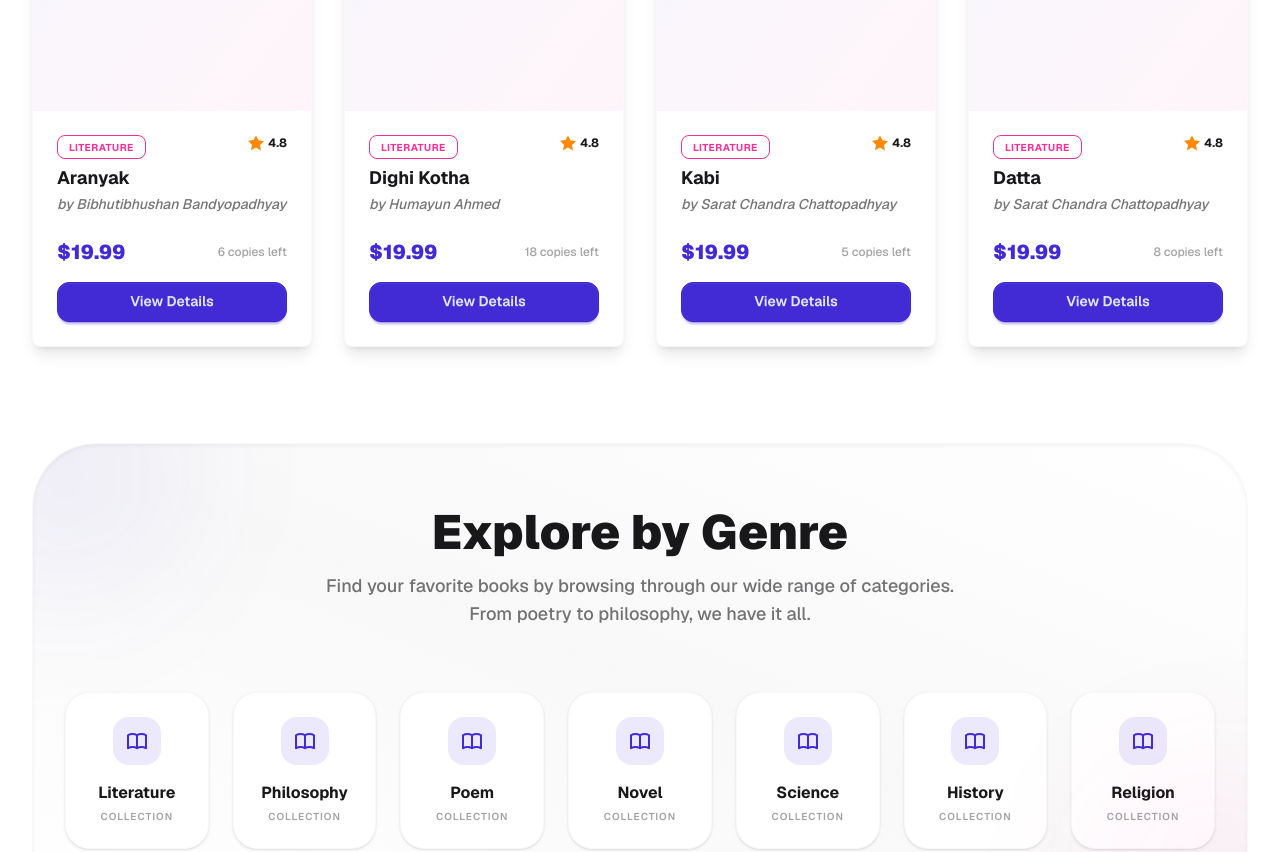
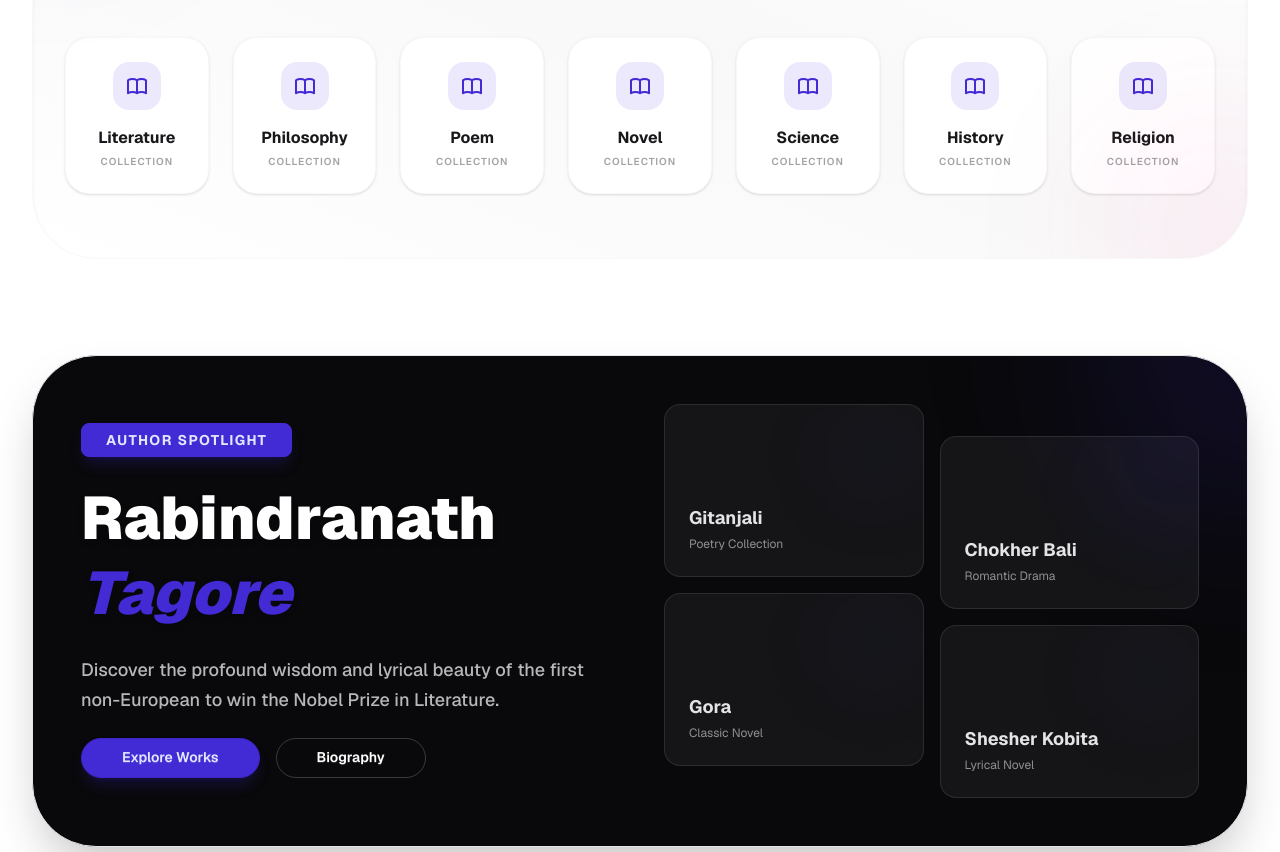
Before and after one commit to ahadunnobi/hive-book, a Next.js app: page / in a window 1280 px wide. Shown: the part 1840-2692 px from the top of the page. Built offline with nearby package versions, Linux system fonts and the light colour scheme.

Commit message:
featured sections, CTA, marquee, and custom 404 page

```diff
--- /dev/null
+++ b/src/app/not-found.js
@@ -0,0 +1,46 @@
+import Link from 'next/link';
+
+export default function NotFound() {
+  return (
+    <div className="min-h-screen bg-base-100 flex flex-col items-center justify-center text-center px-4 relative overflow-hidden">
+      {/* Animated Background Elements */}
+      <div className="absolute top-1/4 left-1/4 w-64 h-64 bg-primary/10 rounded-full blur-3xl animate-pulse"></div>
+      <div className="absolute bottom-1/4 right-1/4 w-96 h-96 bg-secondary/10 rounded-full blur-3xl animate-pulse delay-700"></div>
+
+      <div className="relative z-10">
+        <h1 className="text-[12rem] md:text-[18rem] font-black text-base-content/5 leading-none select-none">
+          404
+        </h1>
+        <div className="absolute inset-0 flex flex-col items-center justify-center">
+          <div className="w-24 h-24 mb-8 bg-primary/10 rounded-full flex items-center justify-center animate-bounce">
+            <svg xmlns="http://www.w3.org/2000/svg" className="h-12 w-12 text-primary" fill="none" viewBox="0 0 24 24" stroke="currentColor">
+              <path strokeLinecap="round" strokeLinejoin="round" strokeWidth="2" d="M12 6.253v13m0-13C10.832 5.477 9.246 5 7.5 5S4.168 5.477 3 6.253v13C4.168 18.477 5.754 18 7.5 18s3.332.477 4.5 1.253m0-13C13.168 5.477 14.754 5 16.5 5c1.747 0 3.332.477 4.5 1.253v13C19.832 18.477 18.247 18 16.5 18c-1.746 0-3.332.477-4.5 1.253" />
+            </svg>
+          </div>
+          <h2 className="text-4xl md:text-6xl font-black text-base-content mb-4 tracking-tight">
+            Oops! Page Lost in the Stacks.
+          </h2>
+          <p className="text-xl text-base-content/60 max-w-md mx-auto mb-12">
+            The book you're looking for has been misplaced or never existed. Let's get you back to the main library.
+          </p>
+          <div className="flex flex-col sm:flex-row gap-4">
+            <Link href="/" className="btn btn-primary btn-lg rounded-full px-12 shadow-xl shadow-primary/20 hover:scale-105 transition-all">
+              Back to Home
+            </Link>
+            <Link href="/all-books" className="btn btn-outline btn-lg rounded-full px-12 bg-secondary">
+              Browse All Books
+            </Link>
+          </div>
+        </div>
+      </div>
+
+      {/* Decorative Floating Icons */}
+      <div className="absolute top-20 right-[10%] animate-bounce delay-100 opacity-20">
+        <svg className="w-12 h-12" fill="currentColor" viewBox="0 0 24 24"><path d="M12 3L1 9l11 6 9-4.91V17h2V9L12 3z"/></svg>
+      </div>
+      <div className="absolute bottom-20 left-[10%] animate-bounce delay-500 opacity-20">
+        <svg className="w-16 h-16" fill="currentColor" viewBox="0 0 24 24"><path d="M21 5c-1.11-.35-2.33-.5-3.5-.5-1.95 0-4.05.4-5.5 1.5-1.45-1.1-3.55-1.5-5.5-1.5S2.45 5.4 1 6.5V19c1.45-1.1 3.55-1.5 5.5-1.5s4.05.4 5.5 1.5c1.45-1.1 3.55-1.5 5.5-1.5 1.17 0 2.39.15 3.5.5V5z"/></svg>
+      </div>
+    </div>
+  );
+}
--- a/src/components/AuthorFeatured.jsx
+++ b/src/components/AuthorFeatured.jsx
@@ -1,47 +1,52 @@
 const AuthorFeatured = () => {
   return (
-    <section className="my-24 relative overflow-hidden rounded-[2rem] bg-neutral text-neutral-content p-8 md:p-20 border border-neutral-focus shadow-2xl">
-      <div className="absolute top-0 right-0 w-96 h-96 bg-primary/20 rounded-full blur-[100px] -mr-48 -mt-48"></div>
-      <div className="absolute bottom-0 left-0 w-64 h-64 bg-secondary/10 rounded-full blur-[100px] -ml-32 -mb-32"></div>
+    <section className="my-16 relative overflow-hidden rounded-[4rem] bg-neutral text-neutral-content p-8 md:p-12 border border-neutral-focus shadow-2xl min-h-[60vh] flex items-center">
+      {/* Dynamic Spotlight Effect */}
+      <div className="absolute inset-0 z-0 bg-[radial-gradient(circle_at_50%_50%,rgba(var(--p),0.15),transparent_70%)] animate-pulse"></div>
+      <div className="absolute top-0 right-0 w-64 h-64 bg-primary/20 rounded-full blur-[100px] -mr-32 -mt-32"></div>
 
-      <div className="flex flex-col lg:flex-row items-center gap-12 relative z-10">
-        <div className="w-full lg:w-1/2 space-y-8 text-center lg:text-left">
-          <div className="badge badge-primary font-bold px-6 py-4 uppercase tracking-widest">Author Spotlight</div>
-          <h2 className="text-5xl md:text-7xl font-black leading-tight text-white">
-            Rabindranath <span className="text-primary italic text-6xl md:text-8xl">Tagore</span>
+      <div className="flex flex-col lg:flex-row items-center gap-12 relative z-10 w-full">
+        <div className="w-full lg:w-1/2 space-y-6 text-center lg:text-left">
+          <div className="badge badge-primary font-bold px-6 py-4 uppercase tracking-widest shadow-lg shadow-primary/20">Author Spotlight</div>
+          <h2 className="text-4xl md:text-6xl font-black leading-tight text-white drop-shadow-md">
+            Rabindranath <span className="text-primary italic">Tagore</span>
           </h2>
-          <p className="text-xl opacity-80 leading-relaxed max-w-xl mx-auto lg:mx-0">
-            Discover the profound wisdom and lyrical beauty of the first non-European to win the Nobel Prize in Literature. His works continue to inspire millions across the globe.
+          <p className="text-lg opacity-80 leading-relaxed max-w-xl mx-auto lg:mx-0 font-medium">
+            Discover the profound wisdom and lyrical beauty of the first non-European to win the Nobel Prize in Literature.
           </p>
           <div className="flex flex-col sm:flex-row gap-4 justify-center lg:justify-start">
-            <button className="btn btn-primary btn-lg rounded-full px-12 hover:scale-105 transition-all shadow-lg shadow-primary/20">
-              Explore His Works
+            <button className="btn btn-primary rounded-full px-10 hover:scale-105 transition-all shadow-lg shadow-primary/20">
+              Explore Works
             </button>
-            <button className="btn btn-outline btn-lg rounded-full px-12 border-white/20 text-white hover:bg-white/10 transition-all">
-              Read Biography
+            <button className="btn btn-outline rounded-full px-10 border-white/20 text-white hover:bg-white/10 transition-all">
+              Biography
             </button>
           </div>
         </div>
 
         <div className="w-full lg:w-1/2 grid grid-cols-2 gap-4">
           <div className="space-y-4">
-            <div className="aspect-[3/4] bg-white/5 rounded-3xl p-6 border border-white/10 flex flex-col justify-end hover:bg-white/10 transition-all cursor-pointer group">
-              <h4 className="font-bold text-xl mb-1 group-hover:text-primary">Gitanjali</h4>
-              <p className="text-sm opacity-60">Poetry Collection</p>
+            <div className="aspect-video lg:aspect-[3/2] bg-white/5 rounded-2xl p-6 border border-white/10 flex flex-col justify-end hover:bg-white/10 transition-all cursor-pointer group hover:border-primary/50 relative overflow-hidden">
+               <div className="absolute top-0 right-0 w-24 h-24 bg-primary/5 rounded-full blur-2xl group-hover:bg-primary/20 transition-colors"></div>
+              <h4 className="font-bold text-lg mb-1 group-hover:text-primary relative z-10">Gitanjali</h4>
+              <p className="text-xs opacity-60 relative z-10">Poetry Collection</p>
             </div>
-            <div className="aspect-[3/4] bg-white/5 rounded-3xl p-6 border border-white/10 flex flex-col justify-end hover:bg-white/10 transition-all cursor-pointer group">
-              <h4 className="font-bold text-xl mb-1 group-hover:text-primary">Gora</h4>
-              <p className="text-sm opacity-60">Classic Novel</p>
+            <div className="aspect-video lg:aspect-[3/2] bg-white/5 rounded-2xl p-6 border border-white/10 flex flex-col justify-end hover:bg-white/10 transition-all cursor-pointer group hover:border-primary/50 relative overflow-hidden">
+               <div className="absolute top-0 right-0 w-24 h-24 bg-primary/5 rounded-full blur-2xl group-hover:bg-primary/20 transition-colors"></div>
+              <h4 className="font-bold text-lg mb-1 group-hover:text-primary relative z-10">Gora</h4>
+              <p className="text-xs opacity-60 relative z-10">Classic Novel</p>
             </div>
           </div>
-          <div className="space-y-4 pt-12">
-            <div className="aspect-[3/4] bg-white/5 rounded-3xl p-6 border border-white/10 flex flex-col justify-end hover:bg-white/10 transition-all cursor-pointer group">
-              <h4 className="font-bold text-xl mb-1 group-hover:text-primary">Chokher Bali</h4>
-              <p className="text-sm opacity-60">Romantic Drama</p>
+          <div className="space-y-4 pt-8">
+            <div className="aspect-video lg:aspect-[3/2] bg-white/5 rounded-2xl p-6 border border-white/10 flex flex-col justify-end hover:bg-white/10 transition-all cursor-pointer group hover:border-primary/50 relative overflow-hidden">
+               <div className="absolute top-0 right-0 w-24 h-24 bg-primary/5 rounded-full blur-2xl group-hover:bg-primary/20 transition-colors"></div>
+              <h4 className="font-bold text-lg mb-1 group-hover:text-primary relative z-10">Chokher Bali</h4>
+              <p className="text-xs opacity-60 relative z-10">Romantic Drama</p>
             </div>
-            <div className="aspect-[3/4] bg-white/5 rounded-3xl p-6 border border-white/10 flex flex-col justify-end hover:bg-white/10 transition-all cursor-pointer group">
-              <h4 className="font-bold text-xl mb-1 group-hover:text-primary">Shesher Kobita</h4>
-              <p className="text-sm opacity-60">Lyrical Novel</p>
+            <div className="aspect-video lg:aspect-[3/2] bg-white/5 rounded-2xl p-6 border border-white/10 flex flex-col justify-end hover:bg-white/10 transition-all cursor-pointer group hover:border-primary/50 relative overflow-hidden">
+               <div className="absolute top-0 right-0 w-24 h-24 bg-primary/5 rounded-full blur-2xl group-hover:bg-primary/20 transition-colors"></div>
+              <h4 className="font-bold text-lg mb-1 group-hover:text-primary relative z-10">Shesher Kobita</h4>
+              <p className="text-xs opacity-60 relative z-10">Lyrical Novel</p>
             </div>
           </div>
         </div>
--- a/src/components/CallToAction.jsx
+++ b/src/components/CallToAction.jsx
@@ -5,7 +5,7 @@ const CallToAction = () => {
       <div className="absolute bottom-0 left-0 w-64 h-64 bg-secondary/20 rounded-full blur-3xl -ml-32 -mb-32"></div>
 
       <div className="max-w-xl text-center md:text-left z-10">
-        <h2 className="text-4xl md:text-5xl font-black mb-6 leading-tight text-base-content">
+        <h2 className="text-4xl md:text-5xl font-black mb-6 leading-tight text-base-content text-secondary">
           Start Your <span className="text-primary italic">Reading Journey</span> Today
         </h2>
         <p className="text-xl text-base-content/70 leading-relaxed font-medium">
--- a/src/components/FeaturedBooks.jsx
+++ b/src/components/FeaturedBooks.jsx
@@ -4,7 +4,7 @@ import booksData from "../../public/data.json";
 
 const FeaturedBooks = () => {
   // Select the top 4 books
-  const featuredBooks = booksData.slice(0, 8);
+  const featuredBooks = booksData.slice(0, 4);
 
   return (
     <section className="my-16">
--- a/src/components/Marquee.jsx
+++ b/src/components/Marquee.jsx
@@ -19,7 +19,7 @@ const Marquee = () => {
   };
 
   return (
-    <div className="my-2 py-4 overflow-hidden whitespace-nowrap relative shadow-sm border-y border-base-200 bg-base-100">
+    <div className="py-4 overflow-hidden whitespace-nowrap relative shadow-sm border-y border-base-200 bg-base-100">
       <div className="inline-block animate-marquee hover:pause cursor-default">
         {announcements.map((item, index) => (
           <span key={index} className="font-bold mx-12 text-sm md:text-base tracking-widest uppercase">
```
